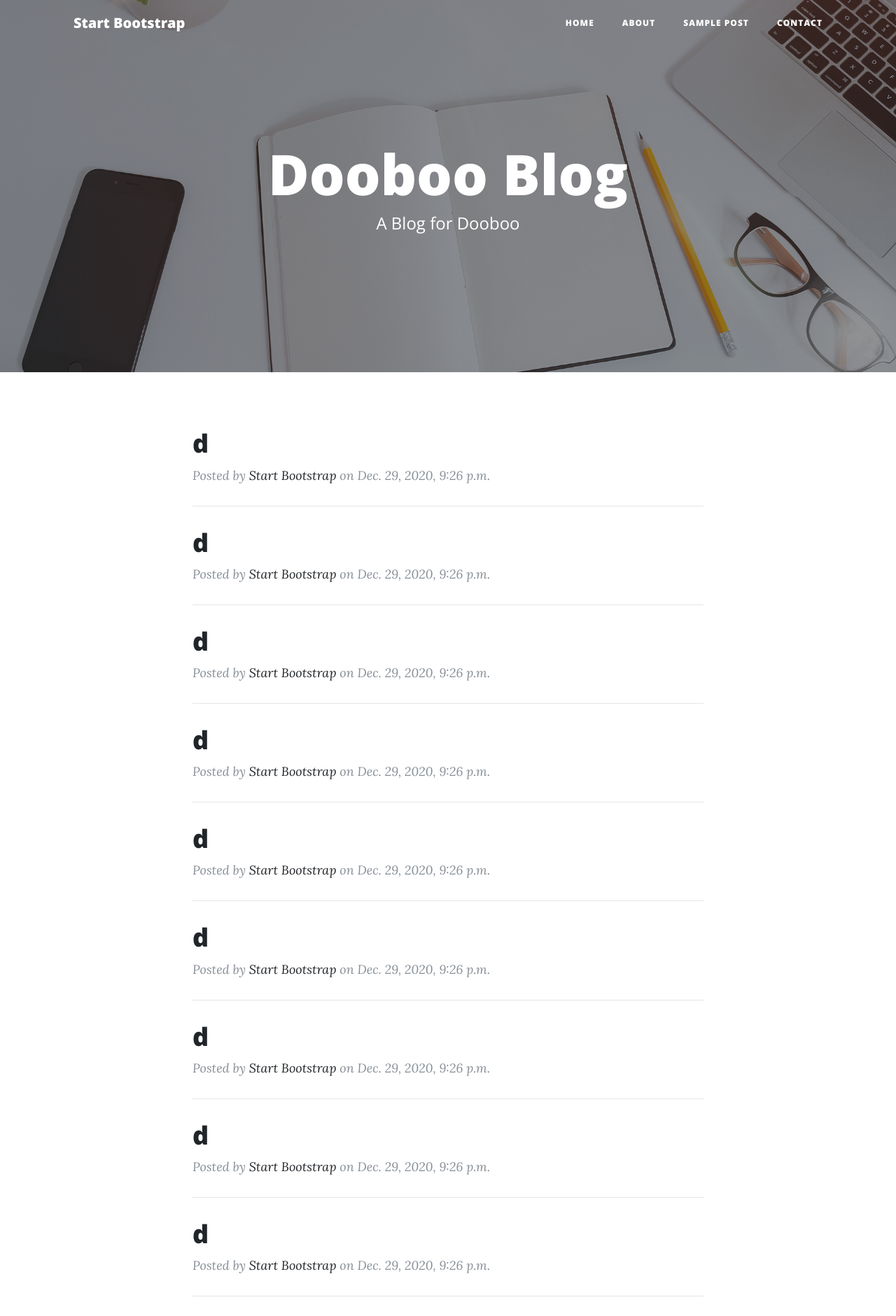
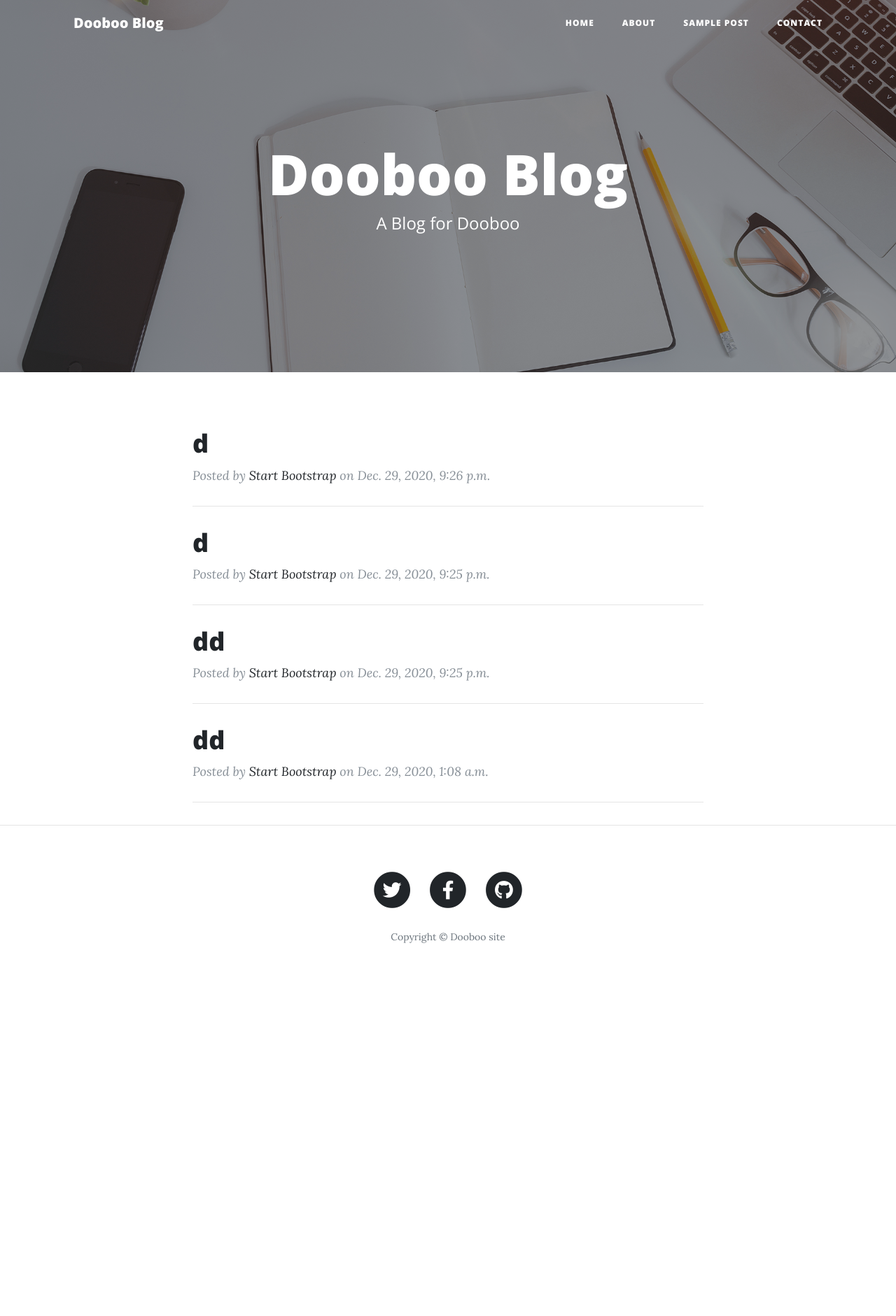
Before and after one commit to Donghyun1228/django_tutorial, a Django app: page /blog/?page=2 in a window 1280 px wide. Shown: the top 1881 px of the page at 70% size. After the commit the page ends 1348 px from the top, so only its background shows below. Run offline with Django 3.2, Linux system fonts and the light colour scheme; data comes from the database, SQL or seed files in the repository; both versions use the stored data as it was after the commit; some libraries are stand-ins or nearby versions.

Commit message:
add paging

```diff
--- a/blog/admin.py
+++ b/blog/admin.py
@@ -2,4 +2,5 @@ from django.contrib import admin
 from .models import Post
 # Register your models here.
 
+# admin site에서 Post 모델을 수정할 수 있도록 등록
 admin.site.register(Post)
--- a/blog/forms.py
+++ b/blog/forms.py
@@ -1,6 +1,7 @@
 from django import forms
 from .models import Post
 
+# post 생성 및 업데이트를 위한 Form
 class PostForm(forms.ModelForm):
 
     class Meta:
--- a/blog/models.py
+++ b/blog/models.py
@@ -2,6 +2,7 @@ from django.db import models
 
 # Create your models here.
 
+# Post 모델 - 제목, 작가, 날짜, 내용의 attribute를 가지고 있음
 class Post(models.Model):
 
     title = models.CharField(max_length=100)
@@ -9,5 +10,6 @@ class Post(models.Model):
     date = models.DateTimeField(auto_now_add=True)
     content = models.TextField(default=' ')
 
+    # instance를 표시할 때 제목으로 표시
     def __str__(self):
         return self.title
--- a/blog/templates/blog/base.html
+++ b/blog/templates/blog/base.html
@@ -29,7 +29,7 @@
   <!-- Navigation -->
   <nav class="navbar navbar-expand-lg navbar-light fixed-top" id="mainNav">
     <div class="container">
-      <a class="navbar-brand" href="index.html">Start Bootstrap</a>
+      <a class="navbar-brand" href="{% url 'blog:index' %}">Dooboo Blog</a>
       <button class="navbar-toggler navbar-toggler-right" type="button" data-toggle="collapse" data-target="#navbarResponsive" aria-controls="navbarResponsive" aria-expanded="false" aria-label="Toggle navigation">
         Menu
         <i class="fas fa-bars"></i>
--- a/blog/templates/blog/index.html
+++ b/blog/templates/blog/index.html
@@ -4,6 +4,7 @@
 
 <div class="container">
 
+    <!-- post가 존재할 경우 최대 열 개 출력 -->
     {% if latest_post_list %}
         <div class="row">
             <div class="col-lg-8 col-md-10 mx-auto">
@@ -22,12 +23,15 @@
                 {% endfor %}
 
                 <!-- Pager -->
-                <div class="clearfix">
-                    <a class="btn btn-primary float-right" href="#">다음 페이지&rarr;</a>
-                </div>
+                {% if latest_post_list.has_next %}
+                    <div class="clearfix">
+                        <a class="btn btn-primary float-right" href="?page={{ latest_post_list.next_page_number }}">다음 페이지&rarr;</a>
+                    </div>
+                {% endif %}
             </div>
         </div>
 
+    <!-- post가 존재하지 않을 경우 메시지 표시 -->
     {% else %}
         <p style="text-align:center;">포스트가 존재하지 않습니다.</p>
     {% endif %}
--- a/blog/views.py
+++ b/blog/views.py
@@ -2,16 +2,24 @@ from django.shortcuts import render, get_object_or_404
 from django.db import models
 from django.http import HttpResponse, HttpResponseRedirect
 from django.urls import reverse
+from django.core.paginator import Paginator
 from .models import Post
 from .forms import PostForm
 
 
 # Create your views here.
 
+# request를 받아 index 페이지로 연결
 def index(request):
+
+    page = request.GET.get('page', '1')
     latest_post_list = Post.objects.order_by('-date')
-    return render(request, 'blog/index.html', {'latest_post_list': latest_post_list})
+    paginator = Paginator(latest_post_list, 10)
+    page_object = paginator.get_page(page)
 
+    return render(request, 'blog/index.html', {'latest_post_list': page_object})
+
+# create 페이지로 연결 / form으로 받은 데이터 처리
 def create(request):
     if request.method == 'POST':
         form = PostForm(request.POST)
@@ -23,10 +31,12 @@ def create(request):
         form = PostForm()
         return render(request, 'blog/create.html', {'form' : form})
 
+# detail 페이지로 연결
 def detail(request, post_id):
     selected_post = get_object_or_404(Post, pk=post_id)
     return render(request, 'blog/detail.html', {'selected_post': selected_post})
 
+# update 페이지로 연결해서 해당 PostForm 표시 / form으로 받은 데이터 처리
 def update(request, post_id):
     post = get_object_or_404(Post, pk=post_id)
     if request.method == 'POST':
@@ -39,6 +49,7 @@ def update(request, post_id):
         form = PostForm(instance=post)
     return render(request, 'blog/update.html', {'form' : form})
 
+# Post를 삭제하고 index 페이지로 연결
 def delete(request, post_id):
     post = get_object_or_404(Post, pk=post_id)
     post.delete()
```
Also changed, not shown: blog/urls.py (+8 -0 lines), db.sqlite3.
